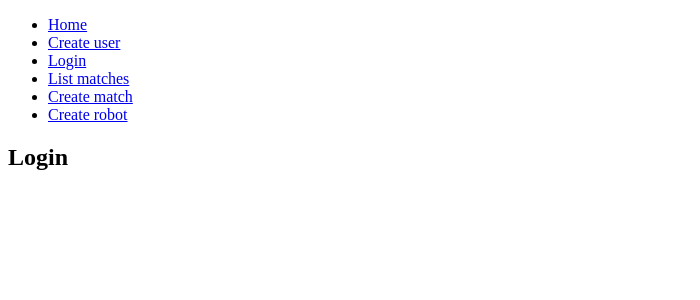
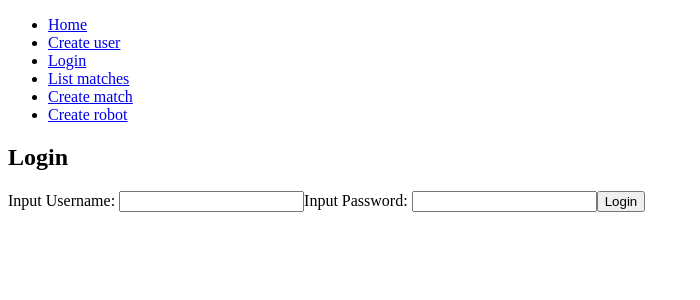
Before and after one commit to LosHackermans/PyRobots_FrontEnd, a React (Create React App) app in the folder pyrobots/: page /login in a window 1280 px wide. Shown: the top 300 px of the page, without its empty margins (0-700 px from the left). Built offline with nearby package versions, Linux system fonts and the light colour scheme.

Commit message:
added authentications functionality

```diff
--- a/pyrobots/package.json
+++ b/pyrobots/package.json
@@ -6,6 +6,7 @@
     "@testing-library/jest-dom": "^5.16.5",
     "@testing-library/react": "^13.4.0",
     "@testing-library/user-event": "^13.5.0",
+    "axios": "^1.1.2",
     "react": "^18.2.0",
     "react-dom": "^18.2.0",
     "react-router-dom": "^6.4.2",
--- a/pyrobots/src/App.js
+++ b/pyrobots/src/App.js
@@ -1,8 +1,9 @@
 import './App.css';
+import { RequireToken } from './common/Auth'
 import Create_user from "./create_user/create_user";
 import Create_match from './create_match/create_match';
 import Home from './home/home';
-import Login from './login/login';
+import Login from './login/Login';
 import List_matches from './list_matches/list_matches';
 import Create_robot from './create_robot/create_robot';
 import {
@@ -43,12 +44,12 @@ function App() {
         {/* A <Routes> looks through its children <Route>s and
             renders the first one that matches the current URL. */}
         <Routes>
-          <Route path="/" element={<Home/>}/>
-          <Route path="/create_user" element={<Create_user/>}/>
-          <Route path="/login" element={<Login/>}/>
-          <Route path="/list_matches" element={<List_matches/>}/>
-          <Route path="/create_match" element={<Create_match/>}/>
-          <Route path="/create_robot" element={<Create_robot/>}/>
+          <Route path="/" element={<Home />} />
+          <Route path="/create_user" element={<RequireToken><Create_user /></RequireToken>} />
+          <Route path="/login" element={<Login />} />
+          <Route path="/list_matches" element={<RequireToken><List_matches /></RequireToken>} />
+          <Route path="/create_match" element={<RequireToken><Create_match /></RequireToken>} />
+          <Route path="/create_robot" element={<RequireToken><Create_robot /></RequireToken>} />
         </Routes>
       </div>
     </Router>
--- /dev/null
+++ b/pyrobots/src/common/Auth.js
@@ -0,0 +1,23 @@
+import {
+    Navigate,
+    useLocation
+} from "react-router-dom";
+
+export const setToken = (token) => {    // set token in localStorage
+    localStorage.setItem('userToken', token);
+}
+
+export const fetchToken = (token) => {    // fetch the token
+    return localStorage.getItem('userToken');
+}
+
+export function RequireToken({ children }) {
+    let auth = fetchToken();
+    let location = useLocation();
+
+    if (!auth) {
+        return <Navigate to="/" state={{ from: location }} />;
+    }
+
+    return children;
+}
--- a/pyrobots/src/login/Login.js
+++ b/pyrobots/src/login/Login.js
@@ -1,5 +1,54 @@
+import { useState } from 'react'
+import { setToken, fetchToken } from '../common/Auth'
+import { useNavigate } from "react-router-dom";
+import axios from 'axios';
+
 function Login() {
-    return <h2>Login</h2>;
+  const navigate = useNavigate();
+
+  const [user, setUser] = useState({
+    email: '',
+    password: ''
+  })
+
+  const handleInputChange = (event) => {
+    setUser({
+      ...user,
+      [event.target.name]: event.target.value
+    })
   }
 
+  const login = () => {
+    if (user.email === '' && user.password === '') { return } else {
+      axios.post(`${process.env.REACT_APP_BACKEND_URL}/login`, {
+        email: user.email,
+        password: user.password
+      })
+        .then(function (response) {
+          if (response.data.token) {
+            setToken(response.data.token)
+            navigate("/");
+          }
+        })
+        .catch(function (error) { console.log(error, 'error'); });
+    }
+
+  }
+  return (
+    <>
+      <h2>Login</h2>
+      {fetchToken() ? (<p>You are logged in!</p>) : (
+        <form>
+          <label>Input Username: </label>
+          <input type='email' name="email" onChange={handleInputChange} />
+          <label>Input Password: </label>
+          <input type='password' name="password" onChange={handleInputChange} />
+          <button type='button' onClick={login}>Login</button>
+        </form>
+      )
+      }
+    </>
+  )
+}
+
 export default Login;
```
Also changed, not shown: 2 other files (tests, documents, lock files or other folders).
